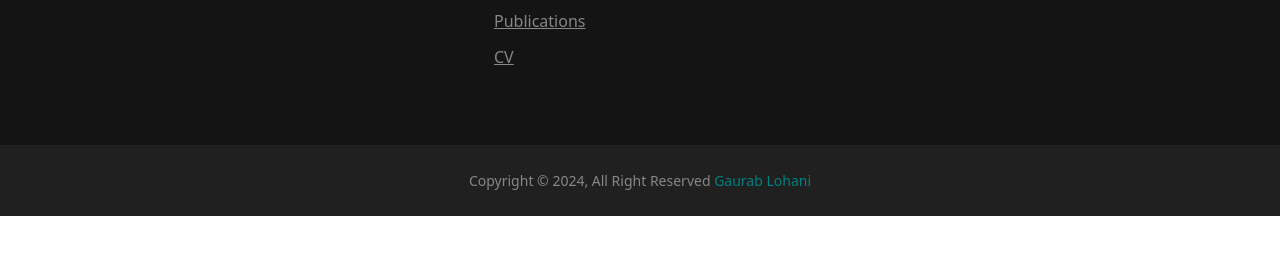
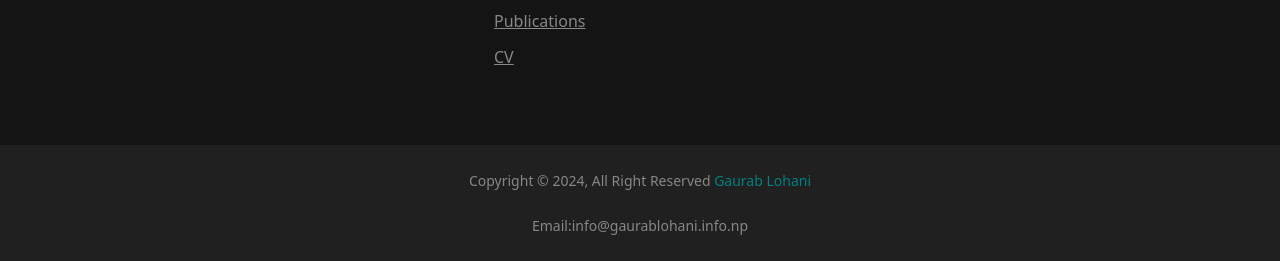
Before and after one commit to gaurablohani01/binayaklohani, a plain HTML site: page index.html in a window 1280 px wide. Shown: the part 1482-1743 px from the top of the page. Before the commit the page ends 1698 px from the top, so only its background shows below. Drawn offline with nearby package versions, Linux system fonts and the light colour scheme.

Commit message:
Update index.html

```diff
--- a/index.html
+++ b/index.html
@@ -210,6 +210,8 @@
                         <div class="copyright-text">
                             <p>Copyright &copy; <span class="year" style="font-size: 14px;color: #878787;"></span>, All Right Reserved <a
                                     href="https://www.gaurablohani.info.np/">Gaurab Lohani</a></p>
+                            <br>
+                            <p>Email:info@gaurablohani.info.np</p>
                         </div>
                     </div>
                 </div>
```
